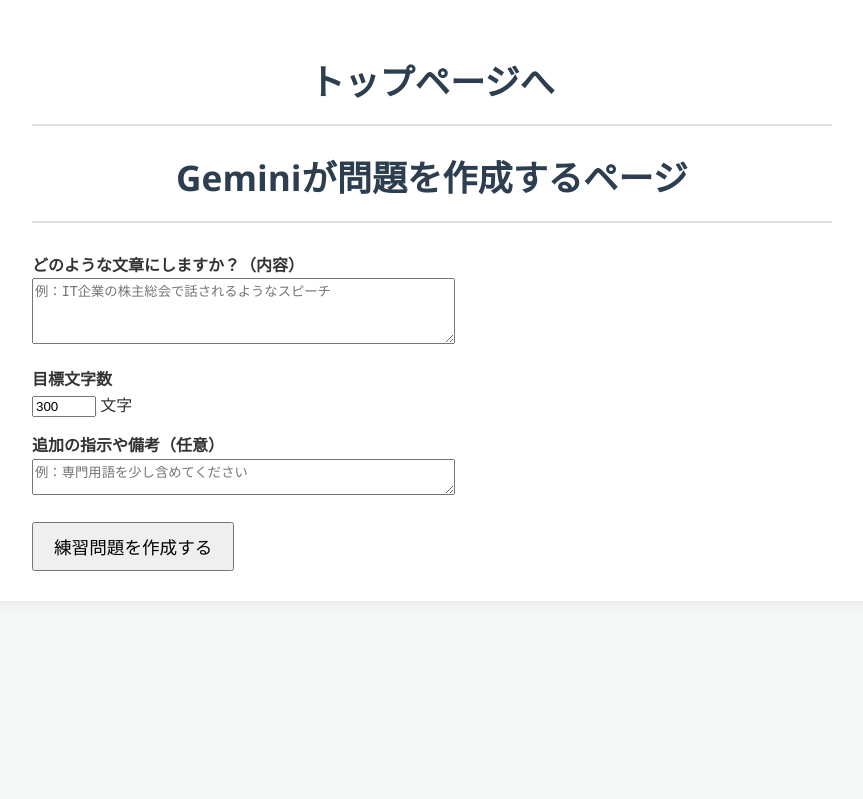
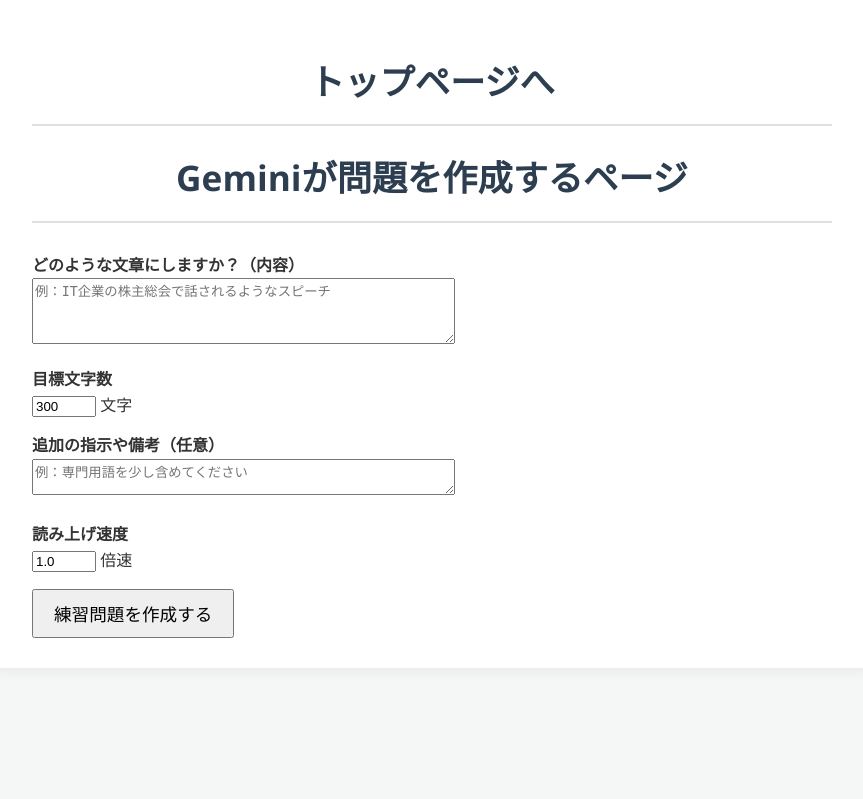
Before and after one commit to shoyahase/mishProject, a Django app: page /apiapp/ in a window 1280 px wide. Shown: the part 41-840 px from the top of the page, without its empty margins (208-1071 px from the left). Run offline with Django 5.2, Linux system fonts and the light colour scheme.

Commit message:
ユーザの速度指定を受け付ける

```diff
--- a/apiapp/views.py
+++ b/apiapp/views.py
@@ -13,6 +13,10 @@
         content = request.POST.get('prompt', '')
         length_str = request.POST.get('length', '300')
         info = request.POST.get('info', '')
+
+        speaking_rate = request.POST.get('speed', '1.0')
+
+
 
         try:
             length = int(length_str)
@@ -41,6 +45,8 @@
         request.session['user_prompt_length'] = length
         request.session['user_prompt_info'] = info
 
+        request.session['speaking_rate'] = speaking_rate
+
         return redirect('typeApp:practice')
 
 
--- a/templates/apiapp/ask_gemini.html
+++ b/templates/apiapp/ask_gemini.html
@@ -20,6 +20,11 @@
         <textarea name="info" id="info" rows="2" cols="50" placeholder="例：専門用語を少し含めてください">{{ info }}</textarea>
     </div>
 
+    <div style="margin-bottom: 15px;">
+        <label for="speed" style="font-weight: bold;">読み上げ速度</label><br>
+        <input type="number" name="speed" id="speed" value="{{ speed|default:1.0 }}" min="0.2" max="1.5" step="0.1"> 倍速
+    </div>
+
     <button type="submit" style="padding: 10px 20px; font-size: 1.1em;">練習問題を作成する</button>
 </form>
 
```
Also changed, not shown: apiapp/tts.py (+3 -32 lines), typeApp/views.py (+8 -1 lines).
